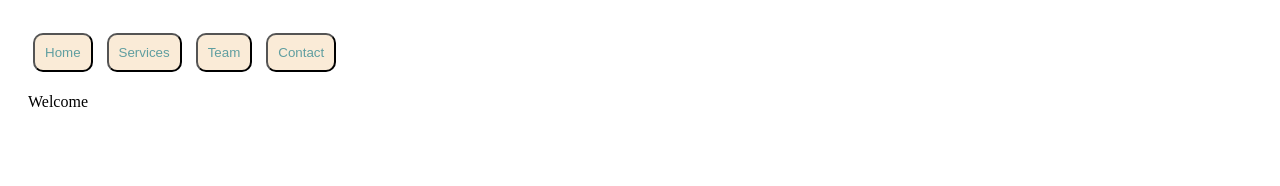
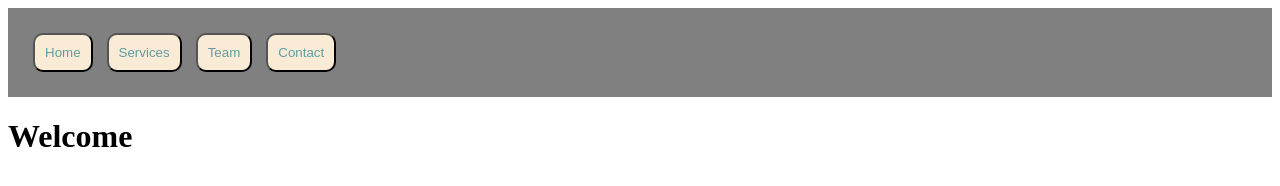
Before and after one commit to Anusha-Uppu/HTML-CSS-ASSIGNMENT-2, a plain HTML site: page index.html in a window 1280 px wide. Drawn offline with Linux system fonts and the light colour scheme.

Commit message:
changes made

```diff
--- a/index.css
+++ b/index.css
@@ -1,7 +1,3 @@
-body{
-    display: flex;
-    justify-content: space-between;
-}
 button{
     padding: 10px;
     margin: 5px;
@@ -10,9 +6,11 @@ button{
     background-color: antiquewhite;
 }
 button:hover{
-    color: aqua;
+    color: rgb(202, 31, 200);
 
 }
-nav{
+.topnav{
     padding: 20px;
+    background-color: grey;
+    display: block;
 }
--- a/index.html
+++ b/index.html
@@ -7,13 +7,13 @@
     <link rel="stylesheet" href="./index.css">
 </head>
 <body>
-    <nav>
+    <div class="topnav">
         <button id="home" >Home</button>
         <button id="services" >Services</button>
         <button id="team">Team</button>
         <button id="contact">Contact</button>
-        <p id="anu">Welcome</p>
-    </nav>
+    </div>
+    <h1 id="anu">Welcome</h1>
     <script>
         document.getElementById('home').onclick=function(){
             document.getElementById('anu').innerHTML="Welcome to home";
```
